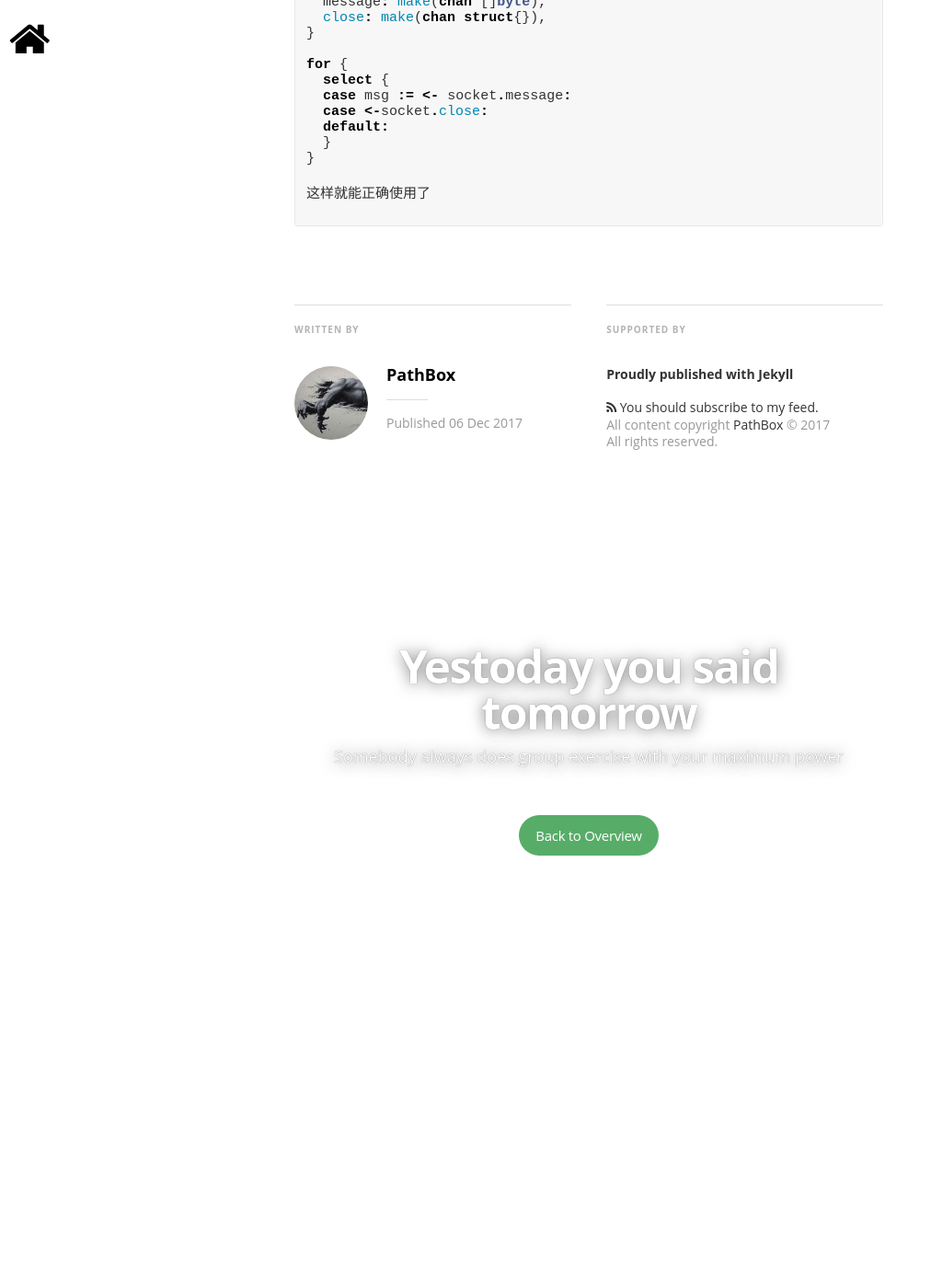
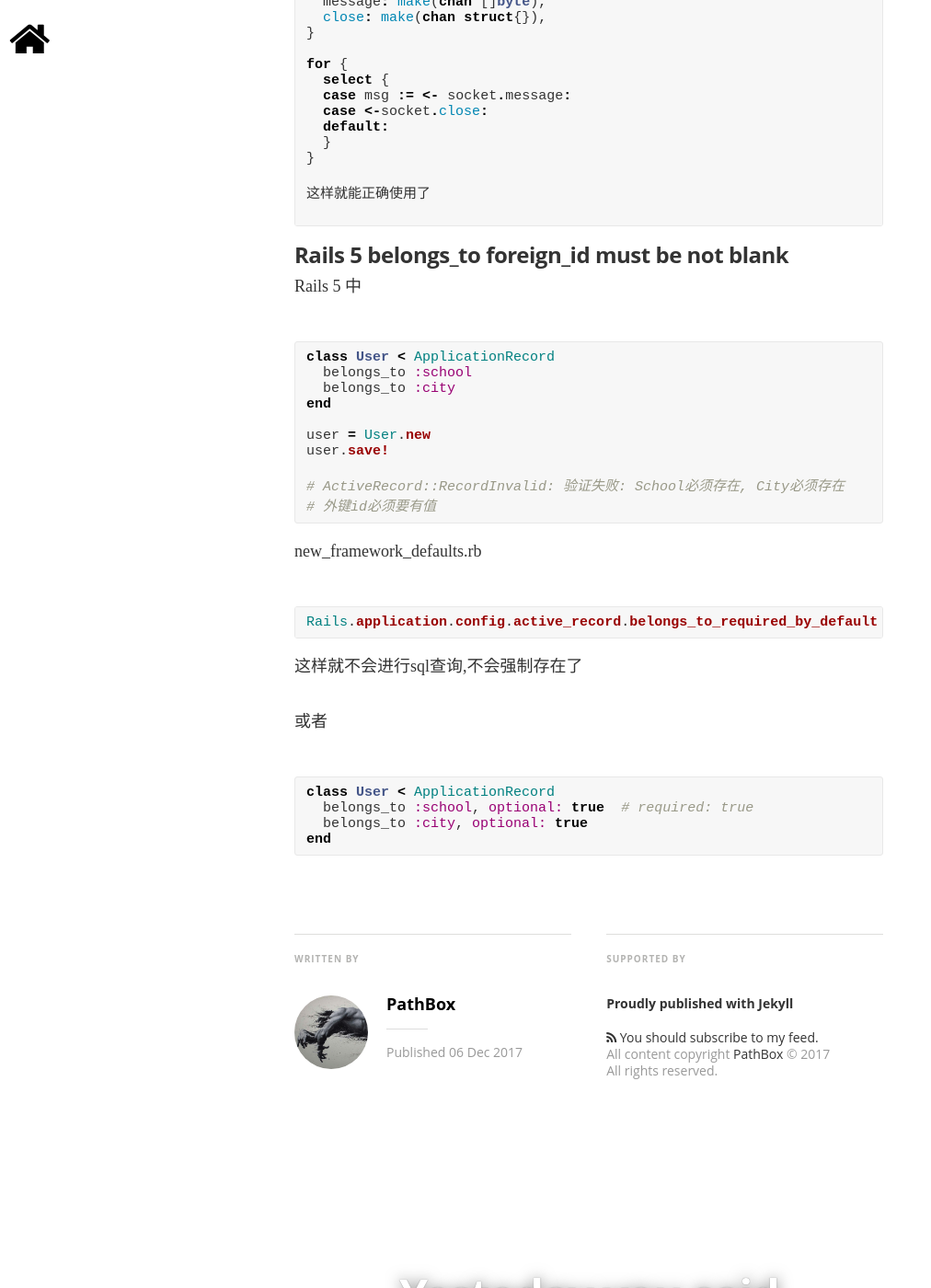
Before and after one commit to pathbox/pathbox.github.io, a Jekyll site: the page built from _posts/2017-12-06-work-summary-in-Udesk-eleven.md, in a window 1280 px wide and 1400 px high, scrolled down 1449 px. Shown: the whole window at 92% size, without its empty margins (0-1012 px from the left). Built offline with Jekyll 4.4.1, drawn with Linux system fonts in a browser that asks for light colours; nearby versions of some CDN libraries; some web fonts are replaced; comment, search, counter and statistics services are not loaded; before the commit the page ends 2469 px from its top, so only the background shows below that; some of the changed text lies outside the part shown.

Commit message:
Rails 5 belongs_to foreign_id must be not blank

````diff
--- a/_posts/2017-12-06-work-summary-in-Udesk-eleven.md
+++ b/_posts/2017-12-06-work-summary-in-Udesk-eleven.md
@@ -49,3 +49,36 @@ for {
 这样就能正确使用了
 
 ```
+
+##### Rails 5 belongs_to foreign_id must be not blank
+
+Rails 5 中
+
+```ruby
+class User < ApplicationRecord
+  belongs_to :school
+  belongs_to :city
+end
+
+user = User.new
+user.save!
+
+# ActiveRecord::RecordInvalid: 验证失败: School必须存在, City必须存在
+# 外键id必须要有值
+```
+
+new_framework_defaults.rb
+
+```ruby
+Rails.application.config.active_record.belongs_to_required_by_default = false
+```
+这样就不会进行sql查询,不会强制存在了
+
+或者
+
+```ruby
+class User < ApplicationRecord
+  belongs_to :school, optional: true  # required: true
+  belongs_to :city, optional: true
+end
+```
````
